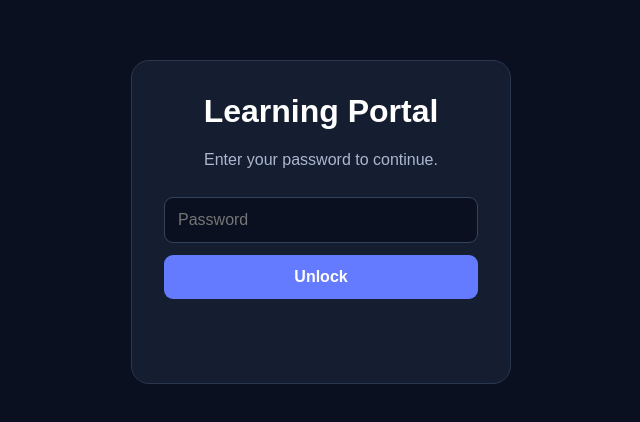
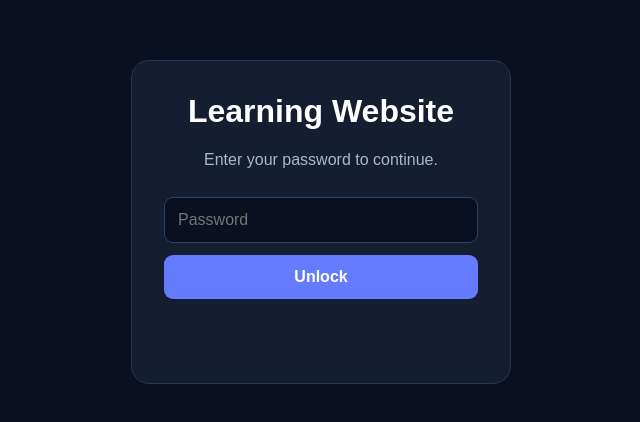
Before and after one commit to TAXIKING9/test, a plain HTML site: page index.html in a window 1280 px wide. Shown: the part 178-600 px from the top of the page, without its empty margins (319-959 px from the left). Drawn offline with Linux system fonts and the light colour scheme.

Commit message:
Change title from 'Learning Portal' to 'Learning Website'

```diff
--- a/index.html
+++ b/index.html
@@ -111,7 +111,7 @@
 <body>
   <main id="login">
     <form class="panel" id="loginForm">
-      <h1>Learning Portal</h1>
+      <h1>Learning Website</h1>
       <p>Enter your password to continue.</p>
 
       <input
```
